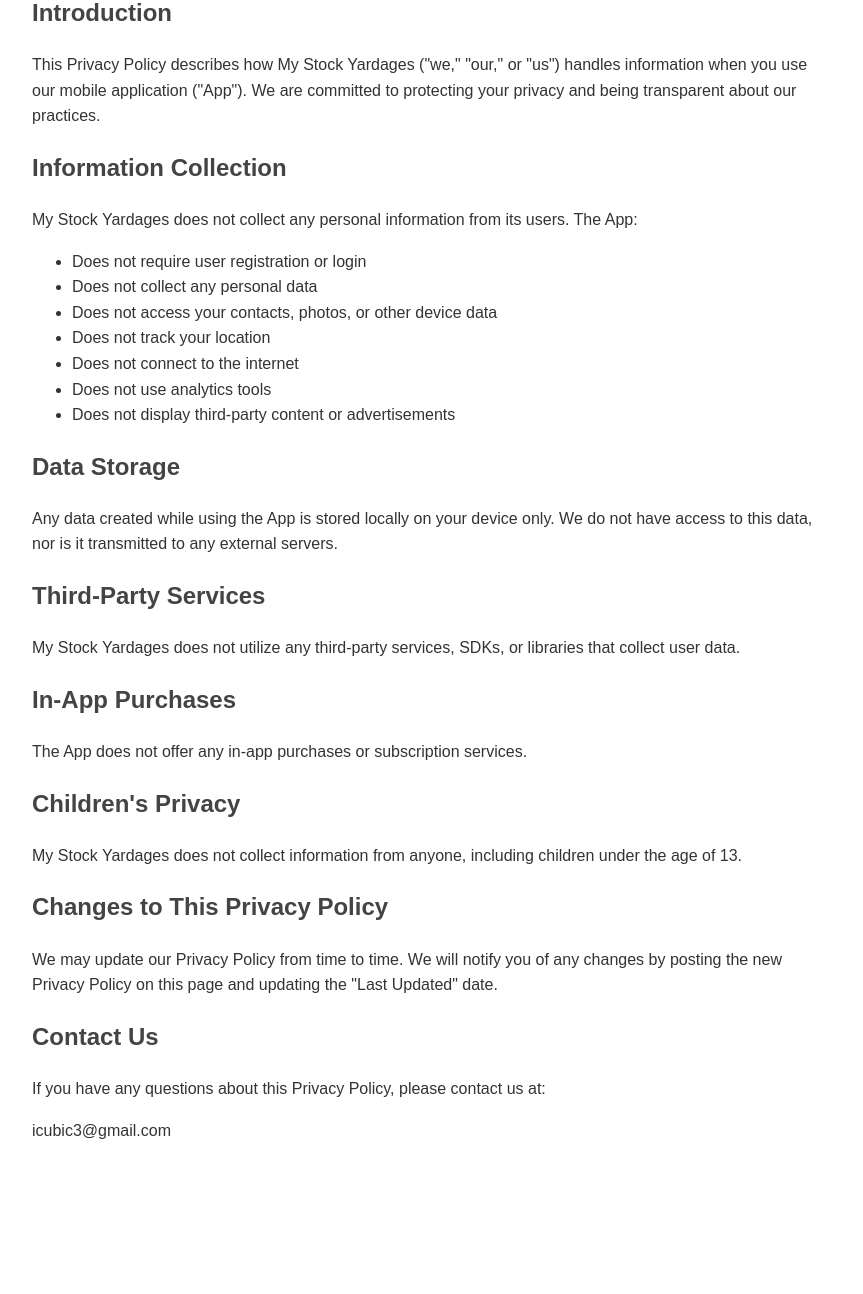
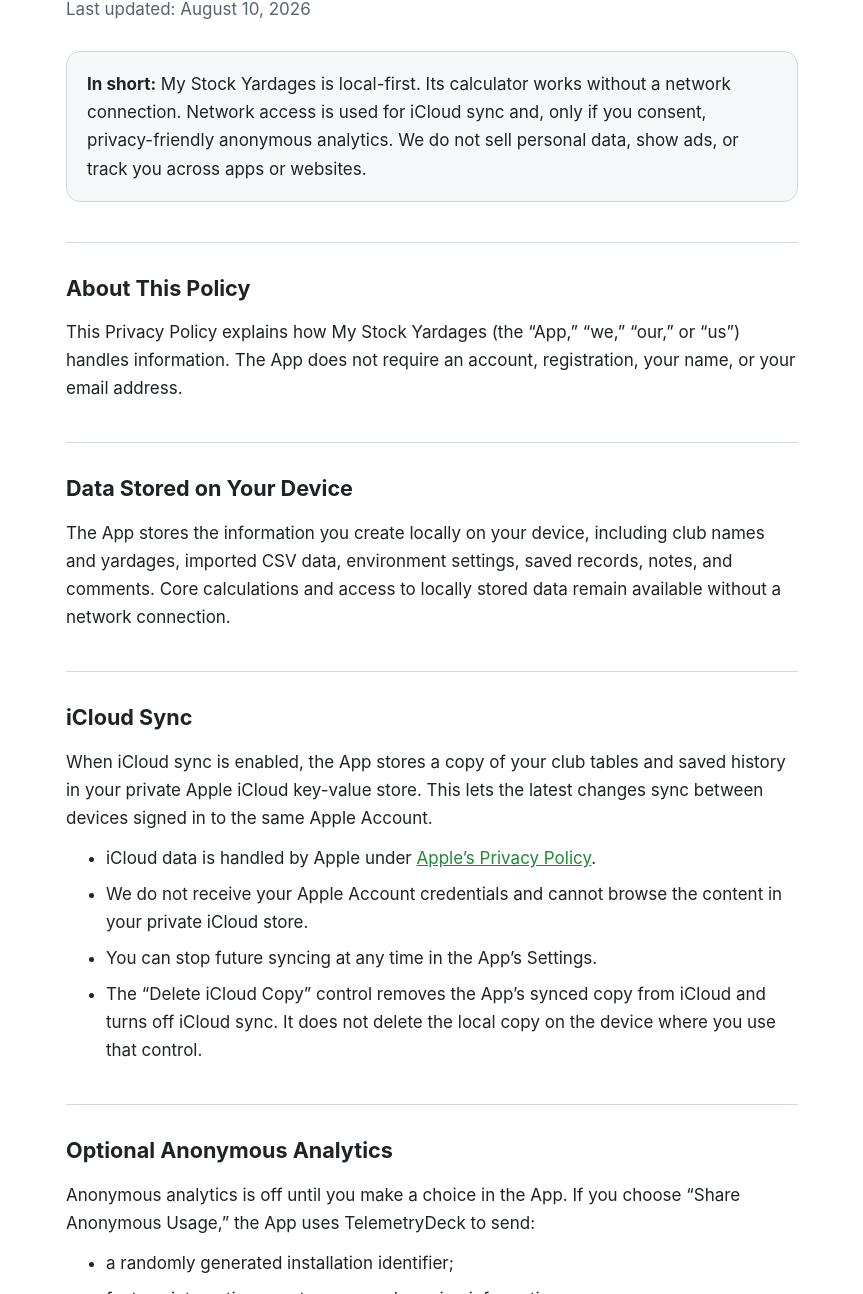
Before and after one commit to SDLi416/MyStockYardagesPrivacy, a plain HTML site: page index.html in a window 1280 px wide. Shown: the part 177-1471 px from the top of the page, without its empty margins (208-1071 px from the left). Before the commit the page ends 1356 px from the top, so only its background shows below. Drawn offline with Linux system fonts and the light colour scheme.

Commit message:
Update My Stock Yardages privacy policy
Document iCloud sync and consent-based TelemetryDeck analytics for version 1.1.0.

```diff
--- a/index.html
+++ b/index.html
@@ -3,66 +3,152 @@
 <head>
     <meta charset="UTF-8">
     <meta name="viewport" content="width=device-width, initial-scale=1.0">
-    <title>Privacy Policy - My Stock Yardages</title>
+    <meta name="description" content="Privacy Policy for the My Stock Yardages iOS app.">
+    <title>Privacy Policy — My Stock Yardages</title>
     <style>
+        :root {
+            color-scheme: light dark;
+            --accent: #238636;
+            --text: #1f2328;
+            --muted: #59636e;
+            --border: #d0d7de;
+            --surface: #f6f8fa;
+            --background: #ffffff;
+        }
+
+        @media (prefers-color-scheme: dark) {
+            :root {
+                --accent: #3fb950;
+                --text: #f0f6fc;
+                --muted: #9198a1;
+                --border: #3d444d;
+                --surface: #151b23;
+                --background: #0d1117;
+            }
+        }
+
+        * {
+            box-sizing: border-box;
+        }
+
         body {
-            font-family: Arial, sans-serif;
-            line-height: 1.6;
+            background: var(--background);
+            color: var(--text);
+            font-family: -apple-system, BlinkMacSystemFont, "Segoe UI", sans-serif;
+            font-size: 17px;
+            line-height: 1.65;
+            margin: 0;
+        }
+
+        main {
             margin: 0 auto;
-            max-width: 800px;
-            padding: 20px;
-            color: #333;
+            max-width: 780px;
+            padding: 48px 24px 72px;
         }
-        h1, h2 {
-            color: #444;
+
+        h1 {
+            font-size: clamp(2rem, 7vw, 3.25rem);
+            letter-spacing: -0.035em;
+            line-height: 1.08;
+            margin: 0 0 12px;
         }
-        h1 {
-            border-bottom: 1px solid #eee;
-            padding-bottom: 10px;
+
+        h2 {
+            border-top: 1px solid var(--border);
+            font-size: 1.35rem;
+            margin: 40px 0 10px;
+            padding-top: 28px;
         }
+
+        p, ul {
+            margin: 12px 0;
+        }
+
+        li + li {
+            margin-top: 8px;
+        }
+
+        a {
+            color: var(--accent);
+        }
+
         .updated {
-            color: #666;
-            font-style: italic;
-            margin-bottom: 20px;
+            color: var(--muted);
+            margin-bottom: 28px;
+        }
+
+        .summary {
+            background: var(--surface);
+            border: 1px solid var(--border);
+            border-radius: 14px;
+            padding: 18px 20px;
+        }
+
+        footer {
+            color: var(--muted);
+            font-size: 0.9rem;
+            margin-top: 48px;
         }
     </style>
 </head>
 <body>
-    <h1>Privacy Policy for My Stock Yardages</h1>
-    <p class="updated">Last Updated: June 2025</p>
+    <main>
+        <h1>Privacy Policy for My Stock Yardages</h1>
+        <p class="updated">Last updated: August 10, 2026</p>
 
-    <h2>Introduction</h2>
-    <p>This Privacy Policy describes how My Stock Yardages ("we," "our," or "us") handles information when you use our mobile application ("App"). We are committed to protecting your privacy and being transparent about our practices.</p>
+        <p class="summary"><strong>In short:</strong> My Stock Yardages is local-first. Its calculator works without a network connection. Network access is used for iCloud sync and, only if you consent, privacy-friendly anonymous analytics. We do not sell personal data, show ads, or track you across apps or websites.</p>
 
-    <h2>Information Collection</h2>
-    <p>My Stock Yardages does not collect any personal information from its users. The App:</p>
-    <ul>
-        <li>Does not require user registration or login</li>
-        <li>Does not collect any personal data</li>
-        <li>Does not access your contacts, photos, or other device data</li>
-        <li>Does not track your location</li>
-        <li>Does not connect to the internet</li>
-        <li>Does not use analytics tools</li>
-        <li>Does not display third-party content or advertisements</li>
-    </ul>
+        <h2>About This Policy</h2>
+        <p>This Privacy Policy explains how My Stock Yardages (the “App,” “we,” “our,” or “us”) handles information. The App does not require an account, registration, your name, or your email address.</p>
 
-    <h2>Data Storage</h2>
-    <p>Any data created while using the App is stored locally on your device only. We do not have access to this data, nor is it transmitted to any external servers.</p>
+        <h2>Data Stored on Your Device</h2>
+        <p>The App stores the information you create locally on your device, including club names and yardages, imported CSV data, environment settings, saved records, notes, and comments. Core calculations and access to locally stored data remain available without a network connection.</p>
 
-    <h2>Third-Party Services</h2>
-    <p>My Stock Yardages does not utilize any third-party services, SDKs, or libraries that collect user data.</p>
+        <h2>iCloud Sync</h2>
+        <p>When iCloud sync is enabled, the App stores a copy of your club tables and saved history in your private Apple iCloud key-value store. This lets the latest changes sync between devices signed in to the same Apple Account.</p>
+        <ul>
+            <li>iCloud data is handled by Apple under <a href="https://www.apple.com/legal/privacy/">Apple’s Privacy Policy</a>.</li>
+            <li>We do not receive your Apple Account credentials and cannot browse the content in your private iCloud store.</li>
+            <li>You can stop future syncing at any time in the App’s Settings.</li>
+            <li>The “Delete iCloud Copy” control removes the App’s synced copy from iCloud and turns off iCloud sync. It does not delete the local copy on the device where you use that control.</li>
+        </ul>
 
-    <h2>In-App Purchases</h2>
-    <p>The App does not offer any in-app purchases or subscription services.</p>
+        <h2>Optional Anonymous Analytics</h2>
+        <p>Anonymous analytics is off until you make a choice in the App. If you choose “Share Anonymous Usage,” the App uses TelemetryDeck to send:</p>
+        <ul>
+            <li>a randomly generated installation identifier;</li>
+            <li>feature-interaction event names and session information;</li>
+            <li>the App version and build number;</li>
+            <li>general device and system information, such as device model, operating-system version, and language or locale; and</li>
+            <li>an hour-rounded event timestamp.</li>
+        </ul>
+        <p>We use this information only to understand which features are useful, diagnose broad product issues, and improve the App. TelemetryDeck states that it does not store IP addresses. For more information, see <a href="https://telemetrydeck.com/privacy/">TelemetryDeck’s Privacy Policy</a> and <a href="https://telemetrydeck.com/docs/guides/privacy-faq/">Privacy FAQ</a>.</p>
 
-    <h2>Children's Privacy</h2>
-    <p>My Stock Yardages does not collect information from anyone, including children under the age of 13.</p>
+        <h2>Information We Do Not Send to Analytics</h2>
+        <p>Analytics events never include your yardage values, club names, CSV contents, saved records, notes, comments, precise temperature or altitude, location, contacts, photos, Apple Account information, or iCloud-synced content.</p>
 
-    <h2>Changes to This Privacy Policy</h2>
-    <p>We may update our Privacy Policy from time to time. We will notify you of any changes by posting the new Privacy Policy on this page and updating the "Last Updated" date.</p>
+        <h2>Your Analytics Choice</h2>
+        <p>You can allow or decline anonymous analytics when prompted, and change that choice later under Settings → Privacy. Turning analytics off stops future analytics collection from that installation.</p>
 
-    <h2>Contact Us</h2>
-    <p>If you have any questions about this Privacy Policy, please contact us at:</p>
-    <p>icubic3@gmail.com</p>
+        <h2>App Store Privacy Summary</h2>
+        <p>When anonymous analytics is enabled, the App may collect Product Interaction and Device ID data for Analytics. This data is not linked to your identity and is not used to track you across apps or websites. The App does not use Apple’s AppTrackingTransparency framework because it does not perform tracking.</p>
+
+        <h2>Sharing, Advertising, and Sale of Data</h2>
+        <p>We do not sell personal information. The App contains no third-party advertising and does not share data with data brokers. TelemetryDeck acts as our analytics service provider only when you enable anonymous analytics. Apple provides iCloud sync on your behalf when you enable that feature.</p>
+
+        <h2>Security and Retention</h2>
+        <p>Network traffic for iCloud and TelemetryDeck uses encrypted connections. Local data remains on your device until you remove it or uninstall the App. iCloud data remains under your Apple Account until it is removed through the App or Apple’s services. Anonymous analytics is retained only for product analysis and according to TelemetryDeck’s service policies.</p>
+
+        <h2>Children’s Privacy</h2>
+        <p>The App is not directed to children under 13, and we do not knowingly collect personal information from children. If you believe a child has provided personal information through the App, contact us so we can investigate.</p>
+
+        <h2>Changes to This Policy</h2>
+        <p>We may update this Privacy Policy when the App or applicable requirements change. We will post the revised policy on this page and update the date above.</p>
+
+        <h2>Contact Us</h2>
+        <p>For privacy questions or requests, email <a href="mailto:icubic3@gmail.com">icubic3@gmail.com</a>.</p>
+
+        <footer>My Stock Yardages · Privacy Policy</footer>
+    </main>
 </body>
 </html>
```
